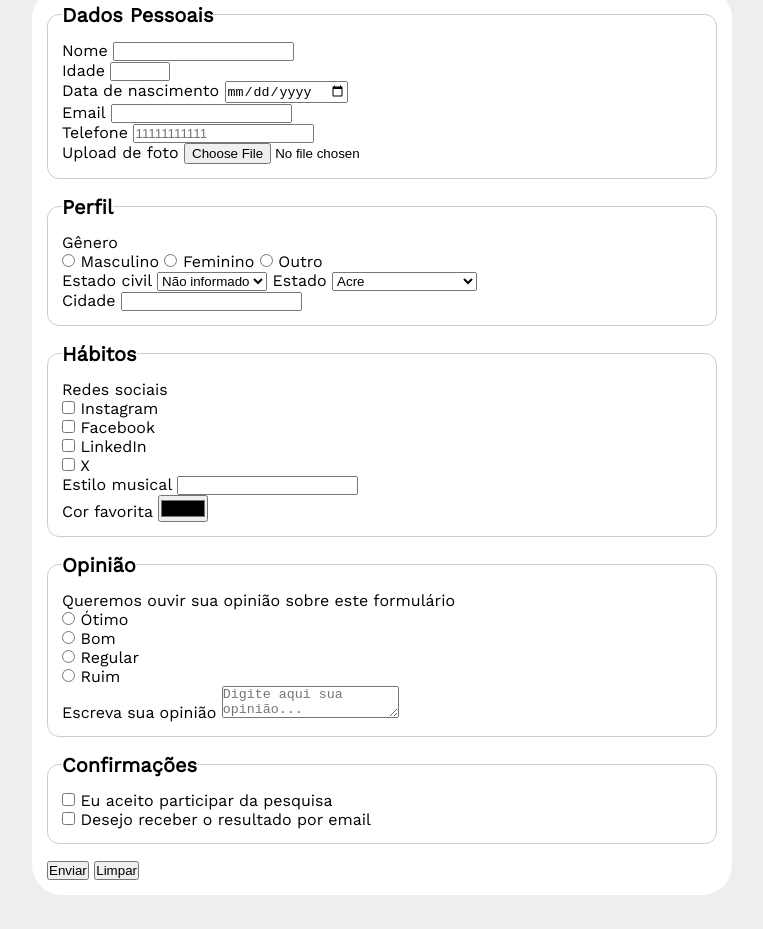
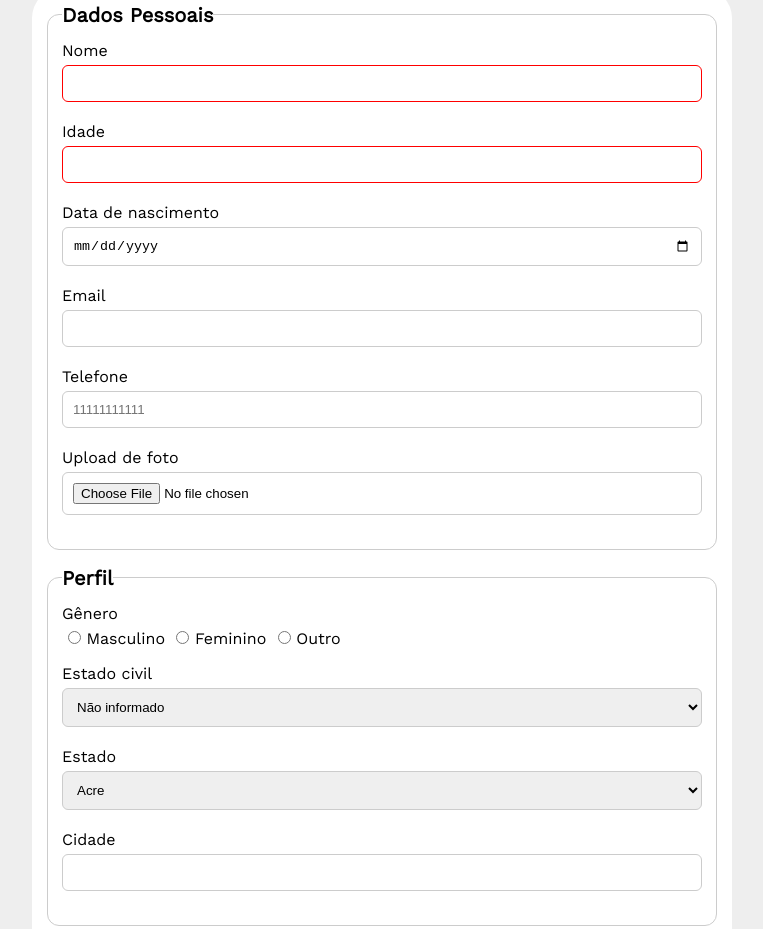
Before and after one commit to diegowmmuller/pesquisa-culturama, a plain HTML site: page index.html in a window 1280 px wide. Shown: the part 168-1097 px from the top of the page, without its empty margins (258-1021 px from the left). Before the commit the page ends 1063 px from the top, so only its background shows below. Drawn offline with Linux system fonts and the light colour scheme.

Commit message:
atualização de css

```diff
--- a/css/style.css
+++ b/css/style.css
@@ -32,6 +32,10 @@ h1 {
 	font-family: 'FjallaOne', sans-serif;
 }
 
+p {
+	margin-bottom: 6px;
+}
+
 main {
 	width: 100%;
 	max-width: 700px;
@@ -47,6 +51,7 @@ form {
 	background-color: #ffffff;
 	padding: 15px;
 	border-radius: 30px;
+	margin-bottom: 100px;
 }
 
 fieldset {
@@ -60,3 +65,54 @@ legend {
 	font-weight: bold;
 	font-size: 20px;
 }
+
+label {
+	display: inline-block;
+	margin-bottom: 5px;
+}
+
+input,
+select,
+textarea {
+	width: 100%;
+	padding: 10px;
+	margin-bottom: 20px;
+	border: 1px #ccc solid;
+	border-radius: 6px;
+}
+
+textarea {
+	min-height: 100px;
+}
+
+input[type='radio'],
+input[type='checkbox'] {
+	width: auto;
+	margin-left: 6px;
+}
+
+input[type='color'] {
+	width: 40px;
+	padding: 4px 5px;
+}
+
+input[type='text']:invalid,
+input[type='number']:invalid {
+	border-color: red;
+}
+
+button {
+	width: 110px;
+	height: 30px;
+	border: 1px #ccc solid;
+	border-radius: 10px;
+	cursor: pointer;
+}
+
+button:hover {
+	background-color: rgb(79, 198, 79);
+}
+
+button[type='reset']:hover {
+	background-color: orange;
+}
```
